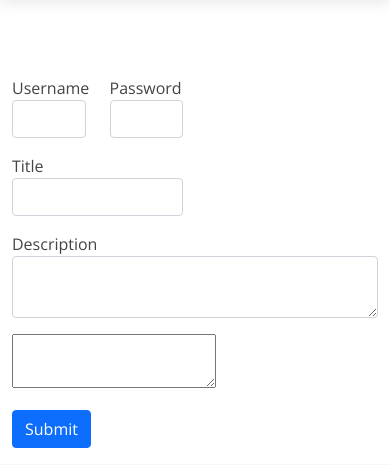
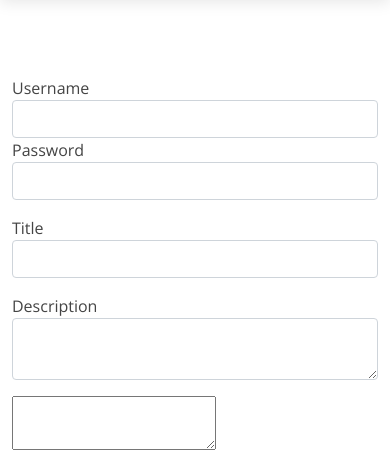
Before and after one commit to maternalchildit/maternalchild, a PHP site: page /post-news.php in a window 390 px wide. Shown: the part 140-605 px from the top of the page. Run offline with PHP 8.4, Linux system fonts and the light colour scheme; some libraries are stand-ins or nearby versions.

Commit message:
responsiveness

```diff
--- a/post-news.php
+++ b/post-news.php
@@ -45,30 +45,18 @@ if ($_SERVER['REQUEST_METHOD'] == "POST") {
 
 Functions::extend('header');
 ?>
-<!-- <!DOCTYPE html>
-<html lang="en">
-
-<head>
-    <meta charset="UTF-8">
-    <title>Summernote</title>
-    <link href="https://stackpath.bootstrapcdn.com/bootstrap/3.4.1/css/bootstrap.min.css" rel="stylesheet">
-    <script src="https://code.jquery.com/jquery-3.5.1.min.js"></script>
-    <script src="https://stackpath.bootstrapcdn.com/bootstrap/3.4.1/js/bootstrap.min.js"></script>
-    <link href="https://cdn.jsdelivr.net/npm/summernote@0.9.0/dist/summernote.min.css" rel="stylesheet">
-    <script src="https://cdn.jsdelivr.net/npm/summernote@0.9.0/dist/summernote.min.js"></script>
-</head> -->
 
 <main class="py-3">
     <div class="container">
         <form action="" method="post">
             <div class="row pb-3">
-                <div class="col-3">
+                <div class="col-md-3 col-sm-12">
                     <div class="form-group">
                         <label for="">Username</label>
                         <input type="text" name="username" required="required" class="form-control" />
                     </div>
                 </div>
-                <div class="col-3">
+                <div class="col-md-3 col-sm-12">
                     <div class="form-group">
                         <label for="">Password</label>
                         <input type="password" name="password" required="required" class="form-control" />
@@ -77,7 +65,7 @@ Functions::extend('header');
             </div>
 
             <div class="row pb-3">
-                <div class="col-6">
+                <div class="col-md-6">
                     <div class="form-group">
                         <label for="">Title</label>
                         <input type="text" name="title" required="required" class="form-control" />
```
